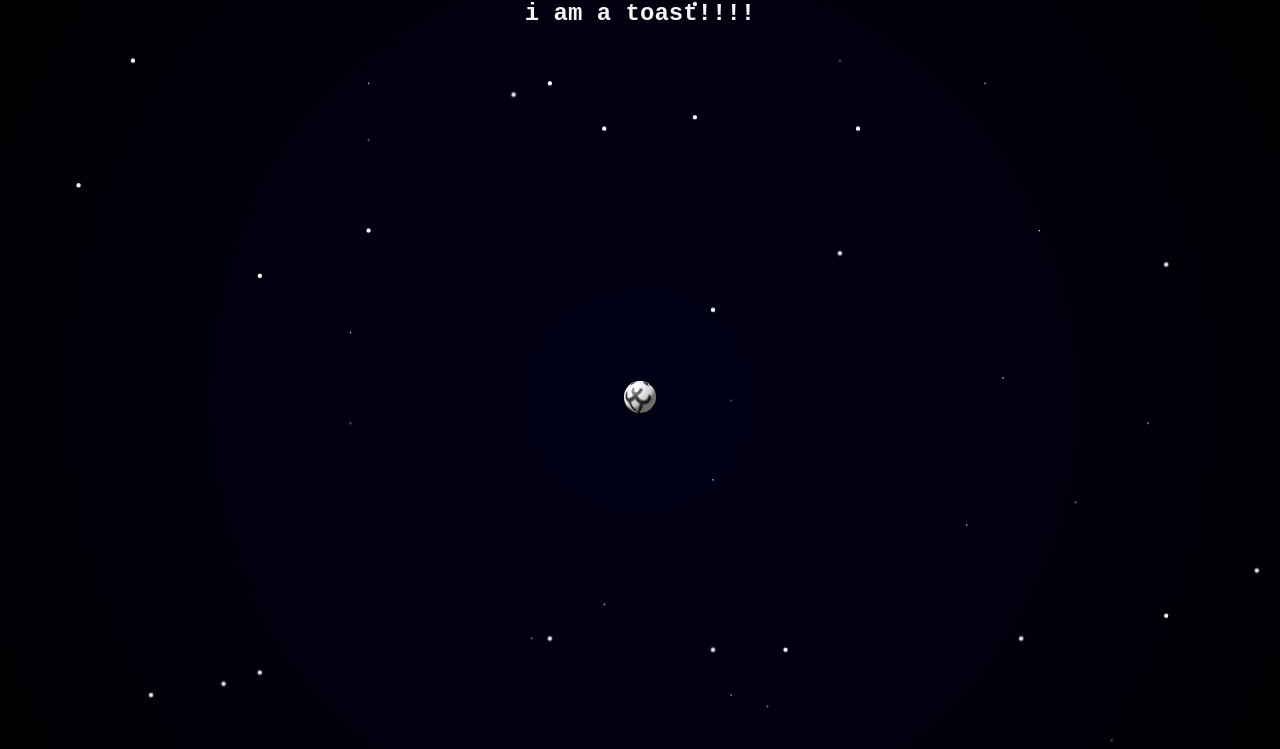
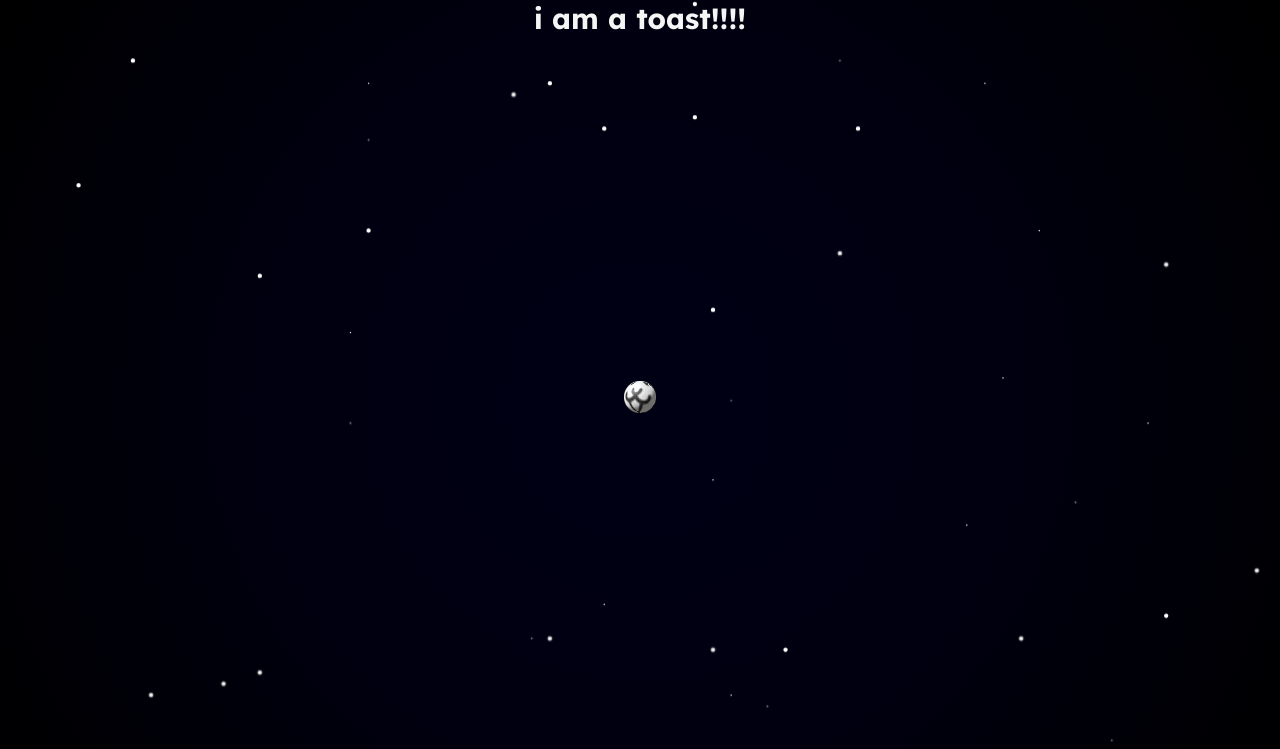
Before and after one commit to arisdev-git/rmdom-space, an Astro site: page / in a window 1280 px wide. Shown: the top 749 px of the page. Built offline with nearby package versions, Linux system fonts and the light colour scheme; Astro itself is replaced by a stand-in of ours.

Commit message:
new font!!!

```diff
--- a/package.json
+++ b/package.json
@@ -10,9 +10,9 @@
     "astro": "astro"
   },
   "dependencies": {
-    "@astrojs/react": "^4.1.6",
+    "@astrojs/react": "^4.2.0",
     "@vercel/speed-insights": "^1.1.0",
-    "astro": "^5.1.8",
+    "astro": "^5.2.3",
     "react": "^19.0.0",
     "react-dom": "^19.0.0"
   }
--- a/src/assets/styles/styles.css
+++ b/src/assets/styles/styles.css
@@ -3,7 +3,7 @@
   }
 
   :root {
-    --font-primary: monospace;
+    --font-primary: Lexend;
     font-size: x-large;
   }
 
--- a/src/pages/index.astro
+++ b/src/pages/index.astro
@@ -19,6 +19,9 @@
 	<meta http-equiv="X-UA-Compatible" content="IE=edge">
 	<meta name="viewport" content="width=device-width, initial-scale=1.0">
 	<link rel="shortcut icon" href="/favicon.svg" type="image/x-icon" />
+  <link rel="preconnect" href="https://fonts.googleapis.com">
+  <link rel="preconnect" href="https://fonts.gstatic.com" crossorigin>
+  <link href="https://fonts.googleapis.com/css2?family=Lexend:wght@100..900&display=swap" rel="stylesheet">
   <meta name="robots" content="noindex">
   <title>rmdom.space — the perfect place to waste time</title>
   <meta name="title" content="rmdom.space — the perfect place to waste time" />
```
Also changed, not shown: pnpm-lock.yaml. Lines whose indentation alone changed are shown as unchanged.
